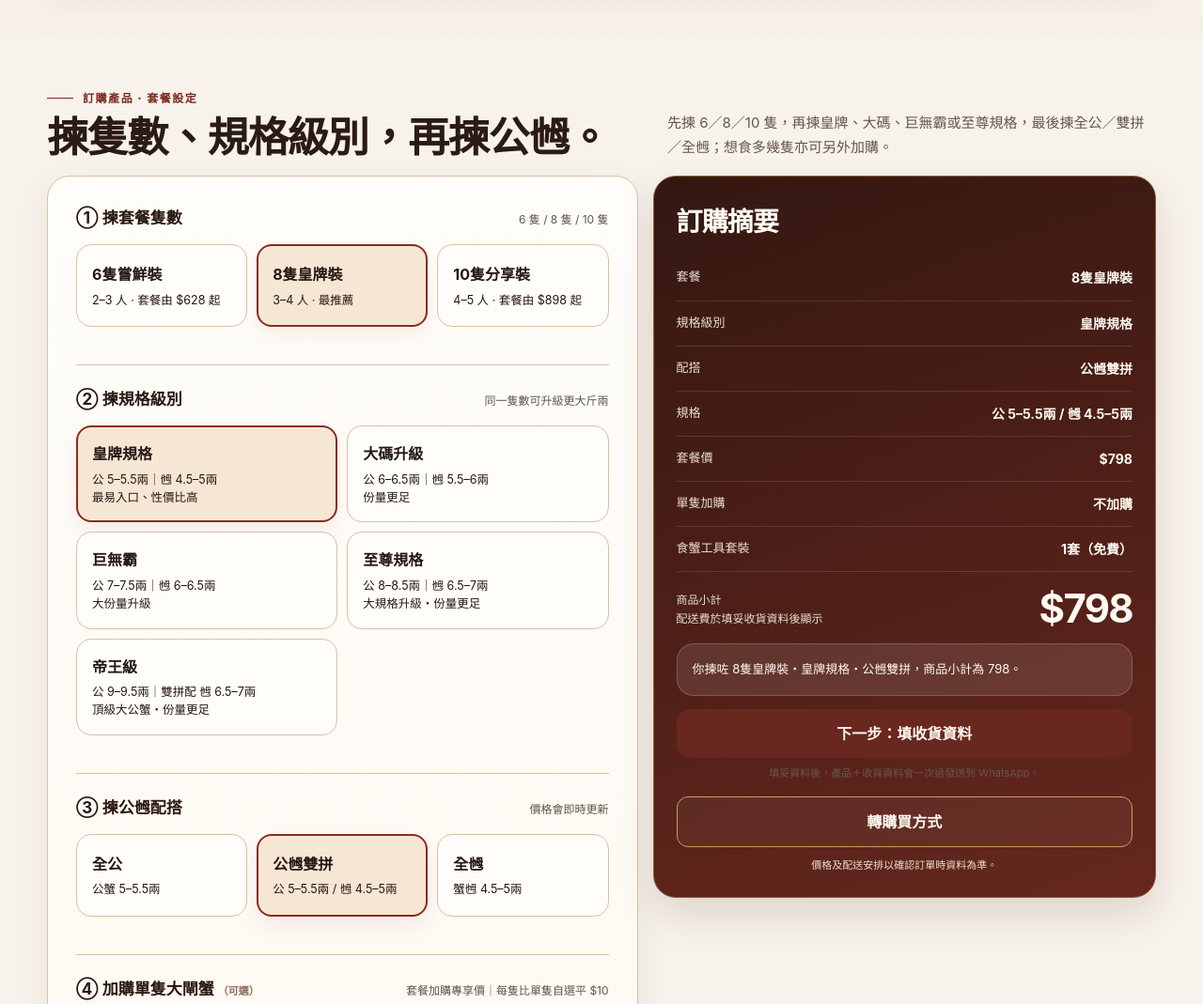
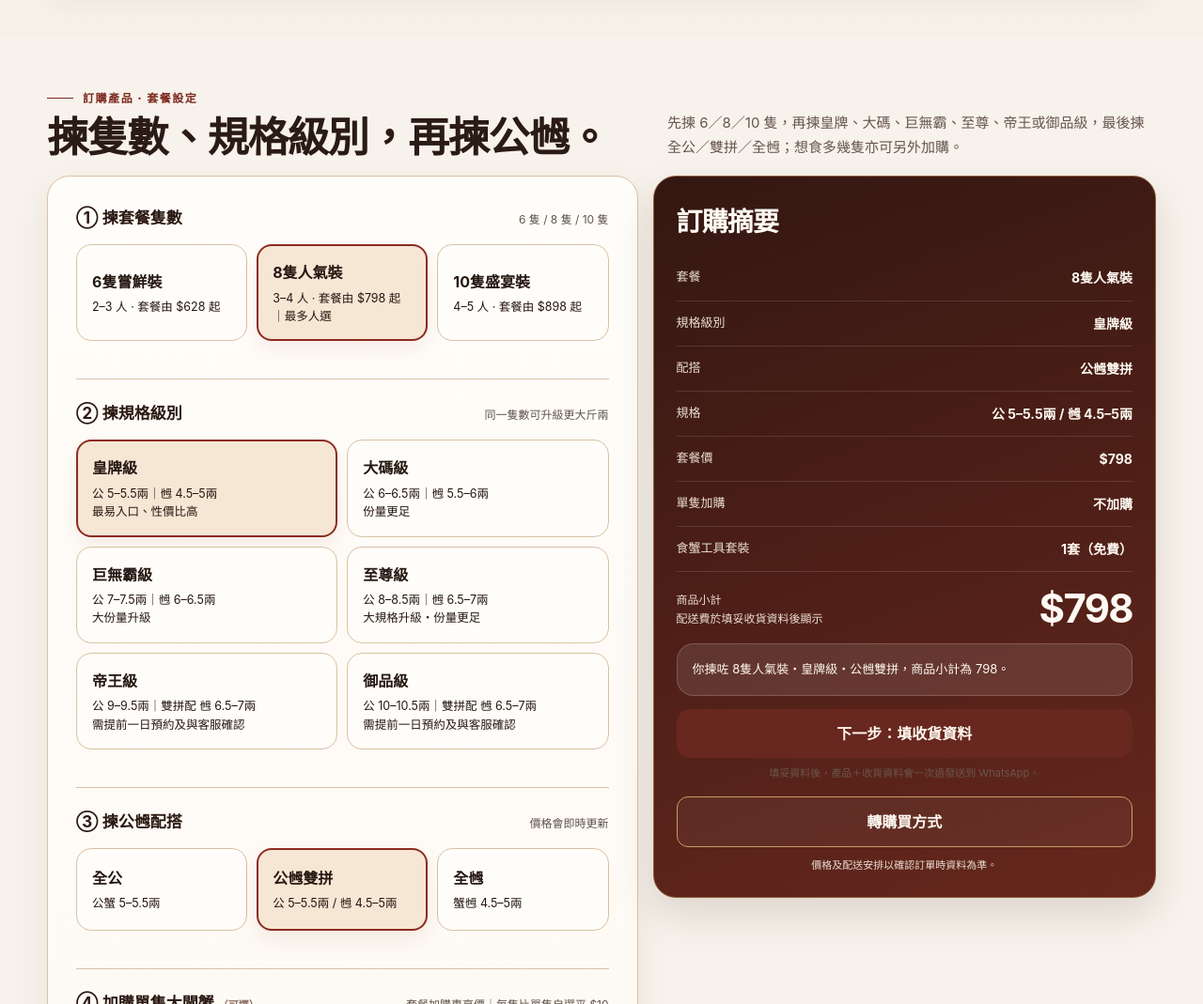
Before and after one commit to damdambirdnest-rgb/hairy-crab-order, a plain HTML site: page index.html in a window 1280 px wide. Shown: the part 1731-2800 px from the top of the page at 94% size. Drawn offline with Linux system fonts and the light colour scheme.

Commit message:
Add 10–10.5 tael emperor crab tier, pricing and advance booking rules

```diff
--- a/index.html
+++ b/index.html
@@ -2289,7 +2289,7 @@
               <div class="sale-ribbon">2026 秋季限定 · 套餐6隻起｜單隻自選4隻起</div>
               <div class="eyebrow">DAMDAMBIRDNEST · AUTUMN SELECTION</div>
               <h2>一到秋天，<br>就係食蟹最好時候。</h2>
-              <p class="hero-lead"><strong>精選 4 兩以上大閘蟹</strong><br>蟹公主打 5–5.5 兩｜蟹乸主打 4.5–5 兩<br><span>另設 9–9.5 兩帝王級公蟹，想揀超大公蟹亦有得選。</span><br><span>由二人晚餐到家庭聚會，一次過揀好份量，配送清晰易明。</span></p>
+              <p class="hero-lead"><strong>精選 4 兩以上大閘蟹</strong><br>蟹公主打 5–5.5 兩｜蟹乸主打 4.5–5 兩<br><span>另設 9–9.5 兩帝王級、10–10.5 兩御品級公蟹。</span><br><span>8.5 兩以上大規格需最少提前一日預約，並先與客服確認。</span></p>
 
               <div class="hero-features" aria-label="訂購重點">
                 <div class="hero-feature">
@@ -2420,8 +2420,8 @@
             <div class="single-retail-overview">
               <div class="retail-overview-card">
                 <span>蟹公</span>
-                <strong>5–9.5兩</strong>
-                <b>$110–$290／隻</b>
+                <strong>5–10.5兩</strong>
+                <b>$110–$360／隻</b>
               </div>
               <div class="retail-overview-card">
                 <span>蟹乸</span>
@@ -2435,6 +2435,7 @@
               <div class="single-rule">4–5 隻：基本配送區配送費 +$80。</div>
               <div class="single-rule">6 隻或以上：基本配送區包送。</div>
               <div class="single-rule">6／8／10 隻如規格及公乸配搭完全符合套餐，系統會自動檢查並套用較優惠套餐價。</div>
+              <div class="single-rule">⚠️ 8.5 兩以上大規格：需最少提前一日預約，並先與客服確認供應及收貨安排。</div>
               <div class="single-rule">其他地區按 +$30 / +$70 補配送差額；特殊地址另行確認。</div>
               <div class="single-rule">每單免費贈送食蟹工具套裝 1 套；第 2 套起每套 +$18。</div>
             </div>
@@ -2491,7 +2492,7 @@
                   </div>
                 </div>
                 <div class="size-choice-row">
-                  <div class="size-choice-name"><strong>7–7.5兩</strong><small>巨無霸規格</small></div>
+                  <div class="size-choice-name"><strong>7–7.5兩</strong><small>巨無霸級</small></div>
                   <div class="size-choice-price">$190</div>
                   <div class="size-choice-counter">
                     <button type="button" data-single-adjust="m75" data-step="-1">−</button>
@@ -2500,7 +2501,7 @@
                   </div>
                 </div>
                 <div class="size-choice-row">
-                  <div class="size-choice-name"><strong>8–8.5兩</strong><small>至尊規格</small></div>
+                  <div class="size-choice-name"><strong>8–8.5兩</strong><small>至尊級</small></div>
                   <div class="size-choice-price">$210</div>
                   <div class="size-choice-counter">
                     <button type="button" data-single-adjust="m85" data-step="-1">−</button>
@@ -2517,6 +2518,15 @@
                     <button type="button" data-single-adjust="m95" data-step="1">＋</button>
                   </div>
                 </div>
+                <div class="size-choice-row">
+                  <div class="size-choice-name"><strong>10–10.5兩</strong><small>御品級公蟹</small></div>
+                  <div class="size-choice-price">$360</div>
+                  <div class="size-choice-counter">
+                    <button type="button" data-single-adjust="m105" data-step="-1">−</button>
+                    <input class="single-size-input" data-single-key="m105" data-gender="male" data-size="10–10.5兩" data-price="360" value="0" inputmode="numeric" aria-label="蟹公10至10.5兩數量">
+                    <button type="button" data-single-adjust="m105" data-step="1">＋</button>
+                  </div>
+                </div>
               </div>
             </div>
 
@@ -2536,7 +2546,7 @@
                   </div>
                 </div>
                 <div class="size-choice-row">
-                  <div class="size-choice-name"><strong>4.5–5兩</strong><small>皇牌規格</small></div>
+                  <div class="size-choice-name"><strong>4.5–5兩</strong><small>皇牌級</small></div>
                   <div class="size-choice-price">$130</div>
                   <div class="size-choice-counter">
                     <button type="button" data-single-adjust="f50" data-step="-1">−</button>
@@ -2563,7 +2573,7 @@
                   </div>
                 </div>
                 <div class="size-choice-row">
-                  <div class="size-choice-name"><strong>6–6.5兩</strong><small>巨無霸規格</small></div>
+                  <div class="size-choice-name"><strong>6–6.5兩</strong><small>巨無霸級</small></div>
                   <div class="size-choice-price">$190</div>
                   <div class="size-choice-counter">
                     <button type="button" data-single-adjust="f65" data-step="-1">−</button>
@@ -2572,7 +2582,7 @@
                   </div>
                 </div>
                 <div class="size-choice-row">
-                  <div class="size-choice-name"><strong>6.5–7兩</strong><small>至尊規格</small></div>
+                  <div class="size-choice-name"><strong>6.5–7兩</strong><small>至尊級</small></div>
                   <div class="size-choice-price">$210</div>
                   <div class="size-choice-counter">
                     <button type="button" data-single-adjust="f70" data-step="-1">−</button>
@@ -2697,7 +2707,7 @@
                 <div class="final-order-head">
                   <div>
                     <small>完整訂單預覽</small>
-                    <strong id="finalProduct">8隻皇牌裝｜公乸雙拼</strong>
+                    <strong id="finalProduct">8隻人氣裝｜公乸雙拼</strong>
                   </div>
                   <b id="finalTotal">$798</b>
                 </div>
@@ -2859,7 +2869,7 @@
             <div class="eyebrow">訂購產品 · 套餐設定</div>
             <h2>揀隻數、規格級別，再揀公乸。</h2>
           </div>
-          <p>先揀 6／8／10 隻，再揀皇牌、大碼、巨無霸或至尊規格，最後揀全公／雙拼／全乸；想食多幾隻亦可另外加購。</p>
+          <p>先揀 6／8／10 隻，再揀皇牌、大碼、巨無霸、至尊、帝王或御品級，最後揀全公／雙拼／全乸；想食多幾隻亦可另外加購。</p>
         </div>
 
         <div class="order-grid">
@@ -2871,8 +2881,8 @@
               </div>
               <div class="option-grid" id="qtyChoices">
                 <button class="option-btn" data-qty="6"><b>6隻嘗鮮裝</b><small>2–3 人 · 套餐由 $628 起</small></button>
-                <button class="option-btn active" data-qty="8"><b>8隻皇牌裝</b><small>3–4 人 · 最推薦</small></button>
-                <button class="option-btn" data-qty="10"><b>10隻分享裝</b><small>4–5 人 · 套餐由 $898 起</small></button>
+                <button class="option-btn active" data-qty="8"><b>8隻人氣裝</b><small>3–4 人 · 套餐由 $798 起｜最多人選</small></button>
+                <button class="option-btn" data-qty="10"><b>10隻盛宴裝</b><small>4–5 人 · 套餐由 $898 起</small></button>
               </div>
             </div>
 
@@ -2882,12 +2892,14 @@
                 <span>同一隻數可升級更大斤兩</span>
               </div>
               <div class="option-grid" id="tierChoices">
-                <button class="option-btn active" data-tier="standard"><b>皇牌規格</b><small>公 5–5.5兩｜乸 4.5–5兩<br>最易入口、性價比高</small></button>
-                <button class="option-btn" data-tier="large"><b>大碼升級</b><small>公 6–6.5兩｜乸 5.5–6兩<br>份量更足</small></button>
-                <button class="option-btn" data-tier="giant"><b>巨無霸</b><small>公 7–7.5兩｜乸 6–6.5兩<br>大份量升級</small></button>
-                <button class="option-btn" data-tier="supreme"><b>至尊規格</b><small>公 8–8.5兩｜乸 6.5–7兩<br>大規格升級・份量更足</small></button>
-                <button class="option-btn" data-tier="king"><b>帝王級</b><small>公 9–9.5兩｜雙拼配 乸 6.5–7兩<br>頂級大公蟹・份量更足</small></button>
+                <button class="option-btn active" data-tier="standard"><b>皇牌級</b><small>公 5–5.5兩｜乸 4.5–5兩<br>最易入口、性價比高</small></button>
+                <button class="option-btn" data-tier="large"><b>大碼級</b><small>公 6–6.5兩｜乸 5.5–6兩<br>份量更足</small></button>
+                <button class="option-btn" data-tier="giant"><b>巨無霸級</b><small>公 7–7.5兩｜乸 6–6.5兩<br>大份量升級</small></button>
+                <button class="option-btn" data-tier="supreme"><b>至尊級</b><small>公 8–8.5兩｜乸 6.5–7兩<br>大規格升級・份量更足</small></button>
+                <button class="option-btn" data-tier="king"><b>帝王級</b><small>公 9–9.5兩｜雙拼配 乸 6.5–7兩<br>需提前一日預約及與客服確認</small></button>
+                <button class="option-btn" data-tier="emperor"><b>御品級</b><small>公 10–10.5兩｜雙拼配 乸 6.5–7兩<br>需提前一日預約及與客服確認</small></button>
               </div>
+              <div class="order-tip high-size-booking-note" role="note">⚠️ 8.5 兩以上大規格必須最少提前一日預約，並先與客服確認供應及收貨安排。</div>
             </div>
 
             <div class="step">
@@ -2952,7 +2964,7 @@
                       </div>
                     </div>
                     <div class="package-addon-size-row">
-                      <div><strong>7–7.5兩</strong><small>巨無霸規格</small></div>
+                      <div><strong>7–7.5兩</strong><small>巨無霸級</small></div>
                       <b>$180</b>
                       <div class="package-crab-counter">
                         <button type="button" data-package-addon-adjust="pm75" data-step="-1">−</button>
@@ -2961,7 +2973,7 @@
                       </div>
                     </div>
                     <div class="package-addon-size-row">
-                      <div><strong>8–8.5兩</strong><small>至尊規格</small></div>
+                      <div><strong>8–8.5兩</strong><small>至尊級</small></div>
                       <b>$200</b>
                       <div class="package-crab-counter">
                         <button type="button" data-package-addon-adjust="pm85" data-step="-1">−</button>
@@ -2978,6 +2990,15 @@
                         <button type="button" data-package-addon-adjust="pm95" data-step="1">＋</button>
                       </div>
                     </div>
+                    <div class="package-addon-size-row">
+                      <div><strong>10–10.5兩</strong><small>御品級公蟹</small></div>
+                      <b>$350</b>
+                      <div class="package-crab-counter">
+                        <button type="button" data-package-addon-adjust="pm105" data-step="-1">−</button>
+                        <input class="package-addon-input" data-package-addon-key="pm105" data-gender="male" data-size="10–10.5兩" data-price="350" value="0" inputmode="numeric" aria-label="套餐加購蟹公10至10.5兩數量">
+                        <button type="button" data-package-addon-adjust="pm105" data-step="1">＋</button>
+                      </div>
+                    </div>
                   </div>
                 </div>
 
@@ -2997,7 +3018,7 @@
                       </div>
                     </div>
                     <div class="package-addon-size-row">
-                      <div><strong>4.5–5兩</strong><small>皇牌規格</small></div>
+                      <div><strong>4.5–5兩</strong><small>皇牌級</small></div>
                       <b>$120</b>
                       <div class="package-crab-counter">
                         <button type="button" data-package-addon-adjust="pf50" data-step="-1">−</button>
@@ -3024,7 +3045,7 @@
                       </div>
                     </div>
                     <div class="package-addon-size-row">
-                      <div><strong>6–6.5兩</strong><small>巨無霸規格</small></div>
+                      <div><strong>6–6.5兩</strong><small>巨無霸級</small></div>
                       <b>$180</b>
                       <div class="package-crab-counter">
                         <button type="button" data-package-addon-adjust="pf65" data-step="-1">−</button>
@@ -3033,7 +3054,7 @@
                       </div>
                     </div>
                     <div class="package-addon-size-row">
-                      <div><strong>6.5–7兩</strong><small>至尊規格</small></div>
+                      <div><strong>6.5–7兩</strong><small>至尊級</small></div>
                       <b>$200</b>
                       <div class="package-crab-counter">
                         <button type="button" data-package-addon-adjust="pf70" data-step="-1">−</button>
@@ -3049,6 +3070,7 @@
                 <span>套餐加購專享價：每隻比單隻自選平 $10，並跟套餐一齊配送，不另收基本配送費。</span>
                 <strong id="packageCrabAddonSubtotal">暫未加購</strong>
               </div>
+              <div class="order-tip high-size-booking-note" role="note">⚠️ 加購 8.5 兩以上大規格，同樣需最少提前一日預約，並先與客服確認供應及收貨安排。</div>
             </div>
 
             <div class="step tool-order-step">
@@ -3083,7 +3105,7 @@
           <aside class="summary-card">
             <h3>訂購摘要</h3>
             <div class="summary-list">
-              <div class="summary-row"><span>套餐</span><strong id="sumPack">8隻皇牌裝</strong></div>
+              <div class="summary-row"><span>套餐</span><strong id="sumPack">8隻人氣裝</strong></div>
               <div class="summary-row"><span>規格級別</span><strong id="sumTier">皇牌規格</strong></div>
               <div class="summary-row"><span>配搭</span><strong id="sumMix">公乸雙拼</strong></div>
               <div class="summary-row"><span>規格</span><strong id="sumSize">公 5–5.5 兩 / 乸 4.5–5 兩</strong></div>
@@ -3149,7 +3171,7 @@
             <div class="eyebrow">FAQ</div>
             <h3>落單前常見問題</h3>
           </div>
-          <span class="faq-count">6 個常見問題</span>
+          <span class="faq-count">7 個常見問題</span>
         </div>
 
         <div class="faq-grid faq-list">
@@ -3183,6 +3205,7 @@
                     <div><span>7–7.5兩</span><b>$180／隻</b></div>
                     <div><span>8–8.5兩</span><b>$200／隻</b></div>
                     <div><span>9–9.5兩</span><b>$280／隻</b></div>
+                    <div><span>10–10.5兩</span><b>$350／隻</b></div>
                   </div>
                 </div>
 
@@ -3212,6 +3235,15 @@
             </summary>
             <div class="faq-answer">
               <p>為盡量確保大閘蟹送到客人手上時仍然生猛新鮮，我哋採用 Lalamove 即時點對點配送，而唔係一般集運或隔日派送。基本配送區已經包送；較遠地區 +$30、遠區配送 +$70；特殊地址另行確認。</p>
+            </div>
+          </details>
+
+          <details>
+            <summary>
+              <span class="faq-q">8.5 兩以上大規格需要預約嗎？</span>
+            </summary>
+            <div class="faq-answer">
+              <p>需要。8.5 兩以上規格必須最少提前一日預約，並先與客服確認供應及收貨安排。網站提交訂單不代表已成功預留，請以客服確認為準。</p>
             </div>
           </details>
 
@@ -3310,11 +3342,16 @@
         6: { male: 1678, mixed: 1438, female: 1198 },
         8: { male: 2188, mixed: 1868, female: 1548 },
         10:{ male: 2688, mixed: 2288, female: 1888 }
+      },
+      emperor:{
+        6: { male: 2098, mixed: 1648, female: 1198 },
+        8: { male: 2748, mixed: 2148, female: 1548 },
+        10:{ male: 3388, mixed: 2638, female: 1888 }
       }
     };
 
-    const packNames = { 6:'6隻嘗鮮裝', 8:'8隻皇牌裝', 10:'10隻分享裝' };
-    const tierNames = { standard:'皇牌規格', large:'大碼升級', giant:'巨無霸', supreme:'至尊規格', king:'帝王級' };
+    const packNames = { 6:'6隻嘗鮮裝', 8:'8隻人氣裝', 10:'10隻盛宴裝' };
+    const tierNames = { standard:'皇牌級', large:'大碼級', giant:'巨無霸級', supreme:'至尊級', king:'帝王級', emperor:'御品級' };
     const mixNames = { male:'全公', mixed:'公乸雙拼', female:'全乸' };
     const tierSizes = {
       standard:{
@@ -3340,7 +3377,12 @@
       king:{
         male:'公蟹 9–9.5兩',
         mixed:'公 9–9.5兩 / 乸 6.5–7兩',
-        female:'蟹乸 6.5–7兩（沿用至尊規格）'
+        female:'蟹乸 6.5–7兩（沿用至尊級）'
+      },
+      emperor:{
+        male:'公蟹 10–10.5兩',
+        mixed:'公 10–10.5兩 / 乸 6.5–7兩',
+        female:'蟹乸 6.5–7兩（沿用至尊級）'
       }
     };
 
@@ -3484,8 +3526,7 @@
     }
 
     function render(){
-      if(state.tier === 'king' && state.mix === 'female') state.mix = 'mixed';
-      if(femaleMixChoice) femaleMixChoice.hidden = state.tier === 'king';
+      if(femaleMixChoice) femaleMixChoice.hidden = false;
       const base = prices[state.tier][state.qty][state.mix];
       const addon = packageAddonData();
       const toolQty = clampExtraTool();
@@ -3593,6 +3634,16 @@
       };
     }
 
+    function hasHighSizeOrder(){
+      const isHighSize = size => Number.parseFloat(String(size || '')) >= 8.5;
+      if(purchaseMode === 'single'){
+        return singleData().items.some(item => isHighSize(item.size));
+      }
+      const premiumMaleTier = ['king','emperor'].includes(state.tier) && state.mix !== 'female';
+      const highSizeAddon = packageAddonData().items.some(item => isHighSize(item.size));
+      return premiumMaleTier || highSizeAddon;
+    }
+
     function receiverFieldWrap(el){
       return el ? el.closest('.receiver-field') : null;
     }
@@ -3654,6 +3705,7 @@
       if(!r.address) errors.push({el:receiverAddress,msg:'請填寫完整中文收貨地址。'});
       if(!r.date) errors.push({el:dateInput,msg:'請選擇收貨日期。'});
       else if(r.date < hongKongNowParts().date) errors.push({el:dateInput,msg:'收貨日期已過，請重新選擇。'});
+      else if(hasHighSizeOrder() && r.date <= hongKongNowParts().date) errors.push({el:dateInput,msg:'8.5 兩以上規格需最少提前一日預約，請選擇明天或之後日期，並先與客服確認供應及收貨安排。'});
       if(!r.slot) errors.push({el:slotSelect,msg:'請選擇收貨時段。'});
       else if(!slotAvailableForDate(r.date,r.slot)) errors.push({el:slotSelect,msg:'呢個即日配送時段已截止，請選擇下一個可用時段。'});
       if(!r.arrangement) errors.push({arrangement:true,msg:'請選擇「有人收貨」或「可掛門口」。'});
@@ -3663,7 +3715,8 @@
     function receiverReady(){
       const r = receiverData();
       const validPhone = /^\d{8}$/.test(r.phone.replace(/[\s-]/g,''));
-      const baseReady = Boolean(r.name && validPhone && zoneSelect.value && r.address && r.date && r.slot && r.arrangement && slotAvailableForDate(r.date,r.slot));
+      const highSizeDateReady = !hasHighSizeOrder() || r.date > hongKongNowParts().date;
+      const baseReady = Boolean(r.name && validPhone && zoneSelect.value && r.address && r.date && highSizeDateReady && r.slot && r.arrangement && slotAvailableForDate(r.date,r.slot));
       if(purchaseMode === 'single') return baseReady && singleData().count >= 4;
       return baseReady;
     }
@@ -3711,6 +3764,7 @@
         `收貨日期：${r.date || '未填'}`,
         `收貨時段：${r.slot}`,
         '（如早晨時段或指定時間會有額外費用）',
+        ...(hasHighSizeOrder() ? ['⚠️ 8.5 兩以上規格：需最少提前一日預約，並先與客服確認供應及收貨安排；以客服確認為準。'] : []),
         '代蒸服務：暫不提供（目前只提供活蟹配送）',
         `收貨安排：${r.arrangement || '未確認'}`,
         '活蟹檢查：收貨後1小時內檢查；如有死蟹須於1小時內拍攝清晰完整影片並聯絡客服，未能提供影片將無法安排賠償。',
@@ -3902,7 +3956,8 @@
       large:{ maleKey:'m65', femaleKey:'f60' },
       giant:{ maleKey:'m75', femaleKey:'f65' },
       supreme:{ maleKey:'m85', femaleKey:'f70' },
-      king:{ maleKey:'m95', femaleKey:'f70' }
+      king:{ maleKey:'m95', femaleKey:'f70' },
+      emperor:{ maleKey:'m105', femaleKey:'f70' }
     };
 
     function detectSinglePackageMatch(items,male,female,count,rawCrabSubtotal){
@@ -4034,6 +4089,7 @@
         `收貨日期：${r.date || '未填'}`,
         `收貨時段：${r.slot}`,
         '（如早晨時段或指定時間會有額外費用）',
+        ...(hasHighSizeOrder() ? ['⚠️ 8.5 兩以上規格：需最少提前一日預約，並先與客服確認供應及收貨安排；以客服確認為準。'] : []),
         '代蒸服務：暫不提供（目前只提供活蟹配送）',
         `收貨安排：${r.arrangement || '未確認'}`,
         '活蟹檢查：收貨後1小時內檢查；如有死蟹須於1小時內拍攝清晰完整影片並聯絡客服，未能提供影片將無法安排賠償。',
@@ -4157,6 +4213,10 @@
       if(!productEl || !totalEl || !metaEl || !previewGated) return;
 
       const ready = receiverReady();
+      const highSizeOrder = hasHighSizeOrder();
+      const today = hongKongNowParts().date;
+      const r = receiverData();
+      dateInput.min = highSizeOrder ? addDaysToDateString(today,1) : today;
       previewGated.classList.toggle('ready', ready);
       [wa1,wa2].forEach(btn=>{
         if(!btn) return;
@@ -4164,9 +4224,15 @@
         btn.setAttribute('aria-disabled','false');
       });
       if(submitNote){
-        submitNote.textContent = ready
-          ? '按下後會開啟 WhatsApp，產品、收貨資料、配送費及總價已自動整理好；確認內容無誤後按「傳送」即可。'
-          : '填妥收貨資料後即可發送 WhatsApp。';
+        if(highSizeOrder && (!r.date || r.date <= today)){
+          submitNote.textContent = '⚠️ 已選 8.5 兩以上大規格：收貨日期必須選擇明天或之後，並先與客服確認供應及收貨安排。';
+        }else if(highSizeOrder){
+          submitNote.textContent = '⚠️ 已選 8.5 兩以上大規格：請先與客服確認供應及收貨安排；訂單訊息會附上預約提示。';
+        }else{
+          submitNote.textContent = ready
+            ? '按下後會開啟 WhatsApp，產品、收貨資料、配送費及總價已自動整理好；確認內容無誤後按「傳送」即可。'
+            : '填妥收貨資料後即可發送 WhatsApp。';
+        }
       }
 
       if(purchaseMode === 'single'){
```
